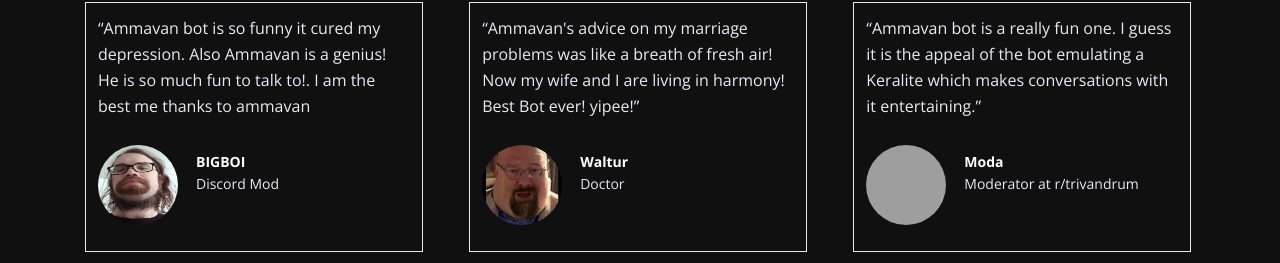
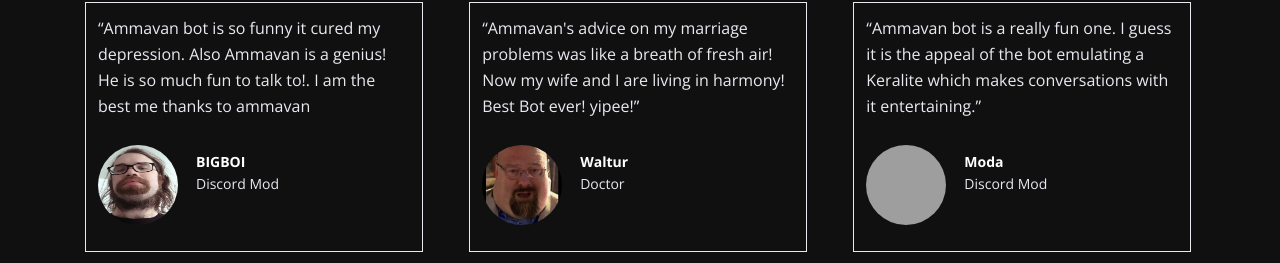
Before and after one commit to steveaugustine/ammavandotcom, a plain HTML site: page index.html in a window 1280 px wide. Shown: the part 2084-2347 px from the top of the page. Drawn offline with nearby package versions, Linux system fonts and the light colour scheme; grey boxes are pictures that could not be loaded; a script that the page names is missing.

Commit message:
Update index.html

```diff
--- a/index.html
+++ b/index.html
@@ -235,7 +235,7 @@
                                 <img src="https://encrypted-tbn0.gstatic.com/images?q=tbn:ANd9GcQWZbAhzVPm8sF_FoGJPNhfFgMGvFUtzMD0Dw&s" alt="alternative" style=" width: 80px; height: 80px;">
                                 <div class="text">
                                     <div class="testimonial-author" style="color:white;">Moda</div>
-                                    <div class="occupation">Moderator at r/trivandrum</div>
+                                    <div class="occupation">Discord Mod</div>
                                 </div> <!-- end of text -->
                             </div> <!-- end of testimonial-details -->
                         </div>
```
